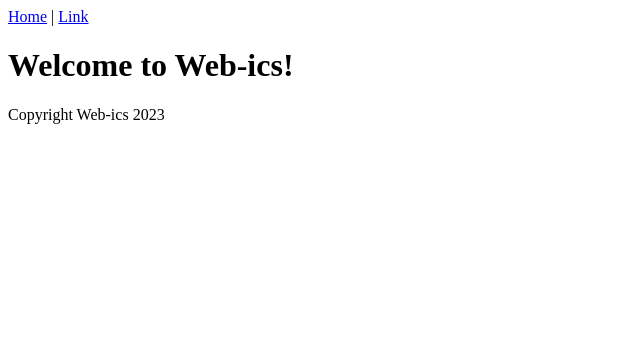
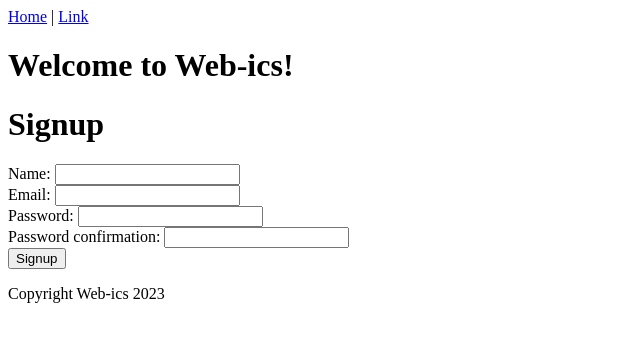
Before and after one commit to robynspaulding/Web-ics_react, a React (Vite) app: page / in a window 1280 px wide. Shown: the top 342 px of the page, without its empty margins (0-640 px from the left). Built offline with nearby package versions, Linux system fonts and the light colour scheme.

Commit message:
adds Signup component to Content.jsx, tested and user create is workingga

```diff
--- a/src/Content.jsx
+++ b/src/Content.jsx
@@ -1,7 +1,10 @@
+import { Signup } from "./Signup";
+
 export function Content() {
   return (
     <div>
       <h1>Welcome to Web-ics!</h1>
+      <Signup />
     </div>
   );
 }
```
